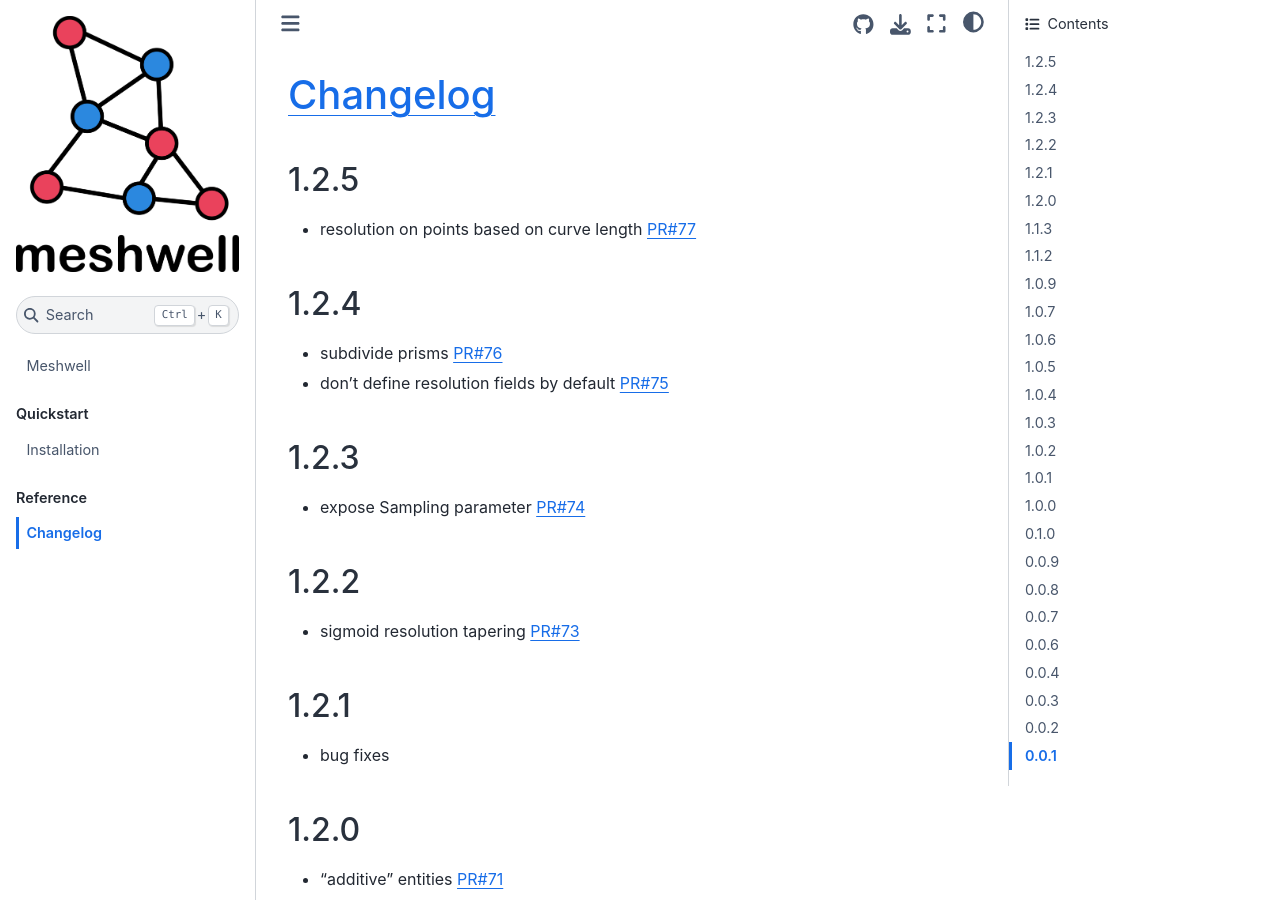
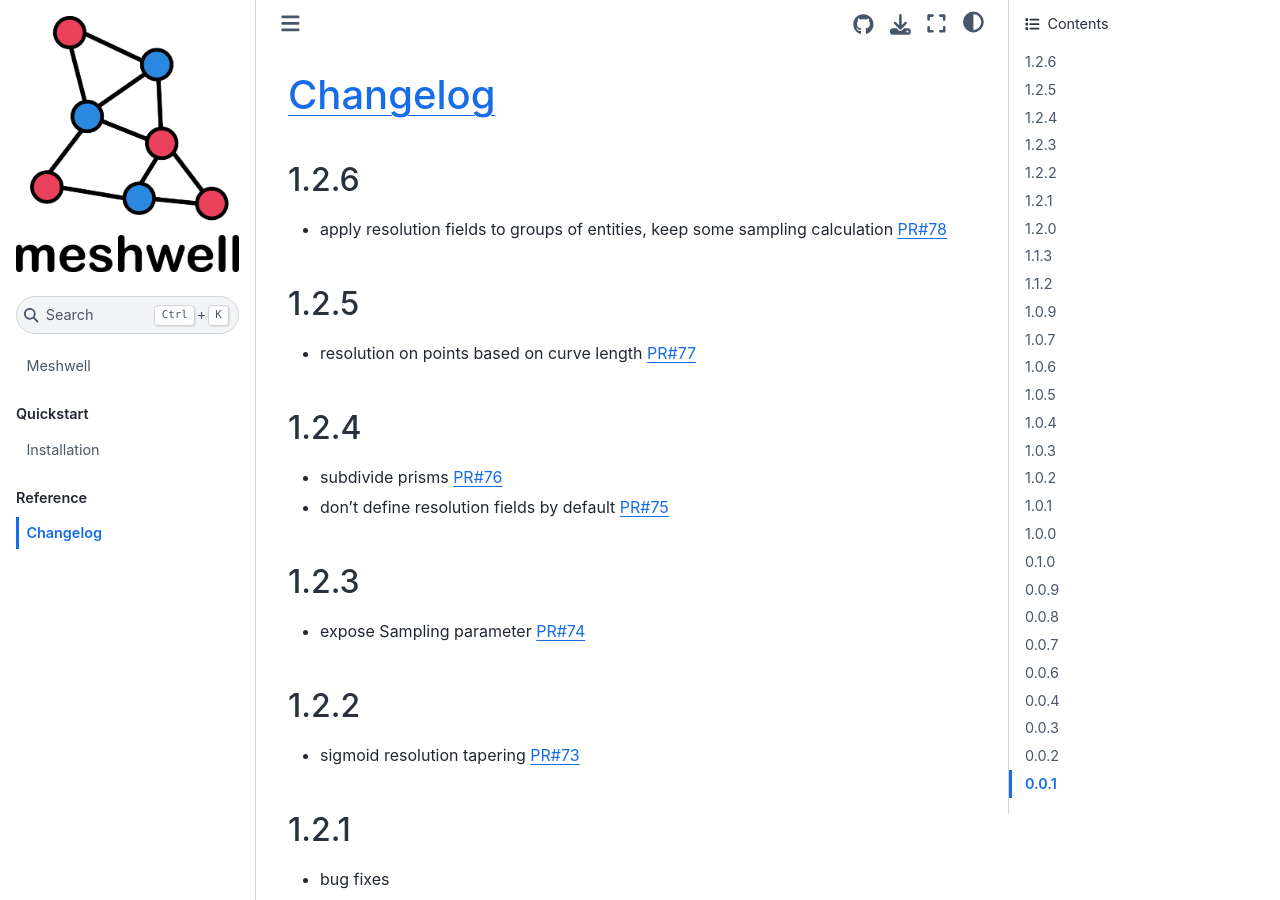
Before and after one commit to simbilod/meshwell, a Jupyter Book: the page built from docs/changelog.md, in a window 1280 px wide and 900 px high. Built offline with Jupyter Book 1.0.4 settings and Sphinx 7.4.7 and the Sphinx Book theme 1.1.4, drawn with Linux system fonts in a browser that asks for light colours; pages that are not in the unit, such as notebooks, are missing from menus.

Commit message:
versioning

```diff
--- a/docs/changelog.md
+++ b/docs/changelog.md
@@ -1,4 +1,8 @@
 # [Changelog](https://keepachangelog.com/en/1.0.0/)
+
+## 1.2.6
+
+- apply resolution fields to groups of entities, keep some sampling calculation [PR#78](https://github.com/simbilod/meshwell/pull/78)
 
 ## 1.2.5
 
--- a/pyproject.toml
+++ b/pyproject.toml
@@ -14,7 +14,7 @@ classifiers = [
 	"Programming Language :: Python :: 3.11",
 	"Operating System :: OS Independent",
 ]
-version="1.2.5"
+version="1.2.6"
 authors = [
     {name = "Simon Bilodeau", email = "sb30@princeton.edu"},
 ]
```
